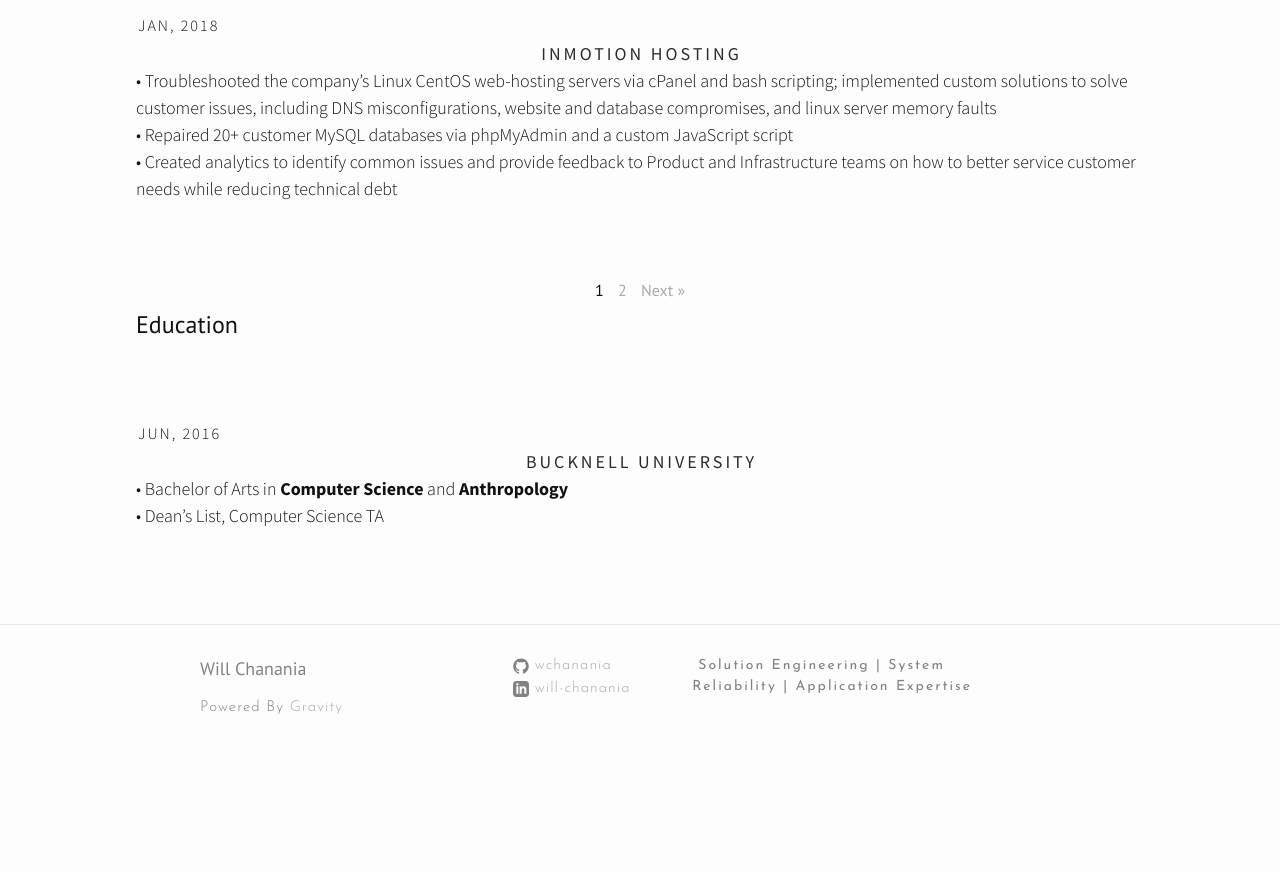
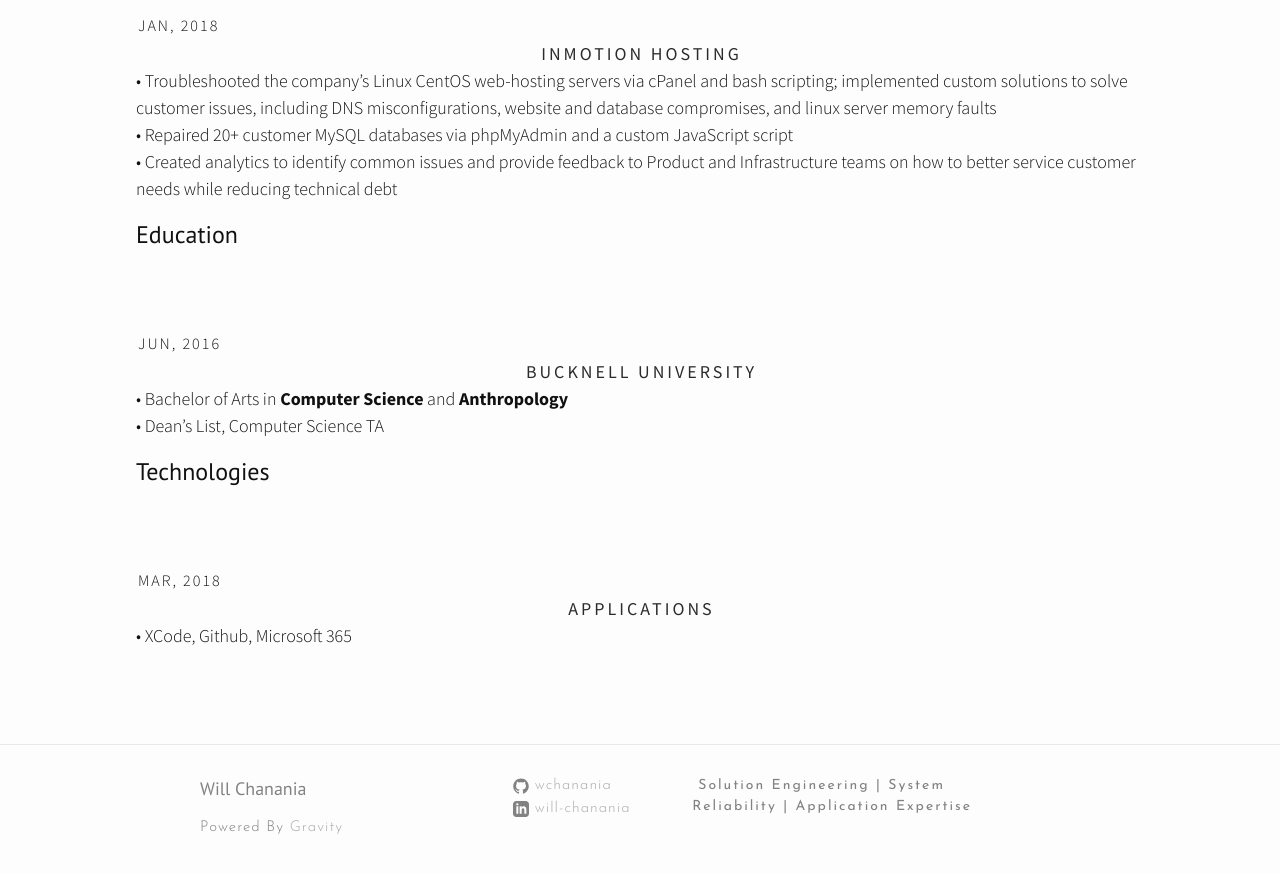
Before and after one commit to wchanania/wchanania.github.io, a Jekyll site: the page built from index.html, in a window 1280 px wide and 900 px high, scrolled down 1775 px. Shown: the top 873 px of the window. Built offline with Jekyll 4.4.1, drawn with Linux system fonts in a browser that asks for light colours; nearby versions of some CDN libraries; the list of posts is cut into pages by our own code; before the commit the page ends 2555 px from its top, so only the background shows below that.

Commit message:
adding technologies section

```diff
--- /dev/null
+++ b/_posts/technologies_posts/2018-02-30-inmotion_hosting.markdown
@@ -0,0 +1,6 @@
+---
+layout: post
+title:  Applications
+categories: technologies_posts
+---
+• XCode, Github, Microsoft 365
--- a/index.html
+++ b/index.html
@@ -18,29 +18,7 @@
    {{ post.content }}
     </div>
   </div>
-
   {% endfor %}
-  {% if paginator.total_pages > 1 %}
-    <nav class="pagination">
-      {% if paginator.previous_page %}
-        <a class="paginationLink" href="{{ paginator.previous_page_path | prepend: site.baseurl | replace: '//', '/' }}">&laquo; Prev</a>
-      {% endif %}
-
-    {% for page in (1..paginator.total_pages) %}
-      {% if page == paginator.page %}
-        <em class="paginationLink paginationLinkCurrent">{{ page }}</em>
-      {% elsif page == 1 %}
-        <a class="paginationLink" href="/">{{ page }}</a>
-      {% else %}
-        <a class="paginationLink" href="{{ site.paginate_path | prepend: site.baseurl | replace: '//', '/' | replace: ':num', page }}">{{ page }}</a>
-      {% endif %}
-    {% endfor %}
-
-    {% if paginator.next_page %}
-      <a class="paginationLink" href="{{ paginator.next_page_path | prepend: site.baseurl | replace: '//', '/' }}">Next &raquo;</a>
-    {% endif %}
-    </nav>
-  {% endif %}
 
   <div class="education">
     <h2>Education</h2>
@@ -61,5 +39,24 @@
     </div>
   {% endfor %}
   </div>
+  <div class="education">
+    <h2>Technologies</h2>
+    {% for post in site.categories.technologies_posts %}
+    <div class="post postContent">
+      <div  class="postDate"><time datetime="{{ post.date | date_to_xmlschema }}" itemprop="datePublished">{{ post.date | date: "%b, %Y" }}</time>
+      </div>
+      <div class="postTag">
+        {{post.tag}}
+      </div>
+      <br>
+      <div class="postTitle">
+      <a class='postLink'>{{post.title}}</a>
+      </div>
+      <div class="postExt">
+    {{ post.content }}
+      </div>
+    </div>
+  {% endfor %}
+  </div>
 
 </div>
```
